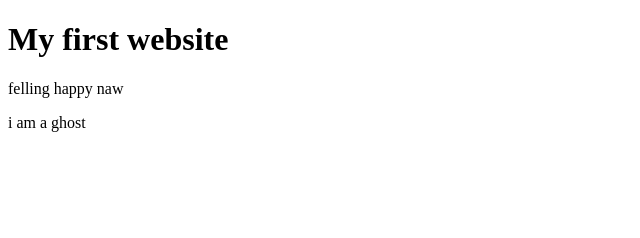
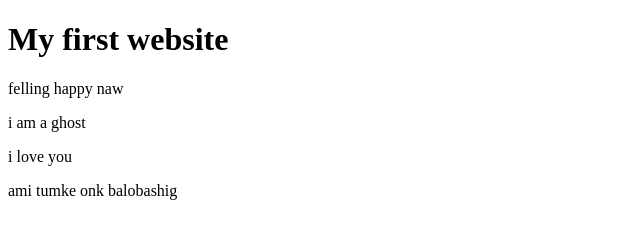
Before and after one commit to jirakib/my-first-website, a plain HTML site: page index.html in a window 1280 px wide. Shown: the whole page, without its empty margins (0-640 px from the left). Drawn offline with Linux system fonts and the light colour scheme.

Commit message:
love you added

```diff
--- a/index.html
+++ b/index.html
@@ -10,6 +10,8 @@
    <h1>My first website</h1>
    <p>felling happy naw</p>
    <p>i am a ghost</p>
+   <p> i love you </p>
+   <p> ami tumke onk balobashig</p>
 
 </body>
 </html>
```
